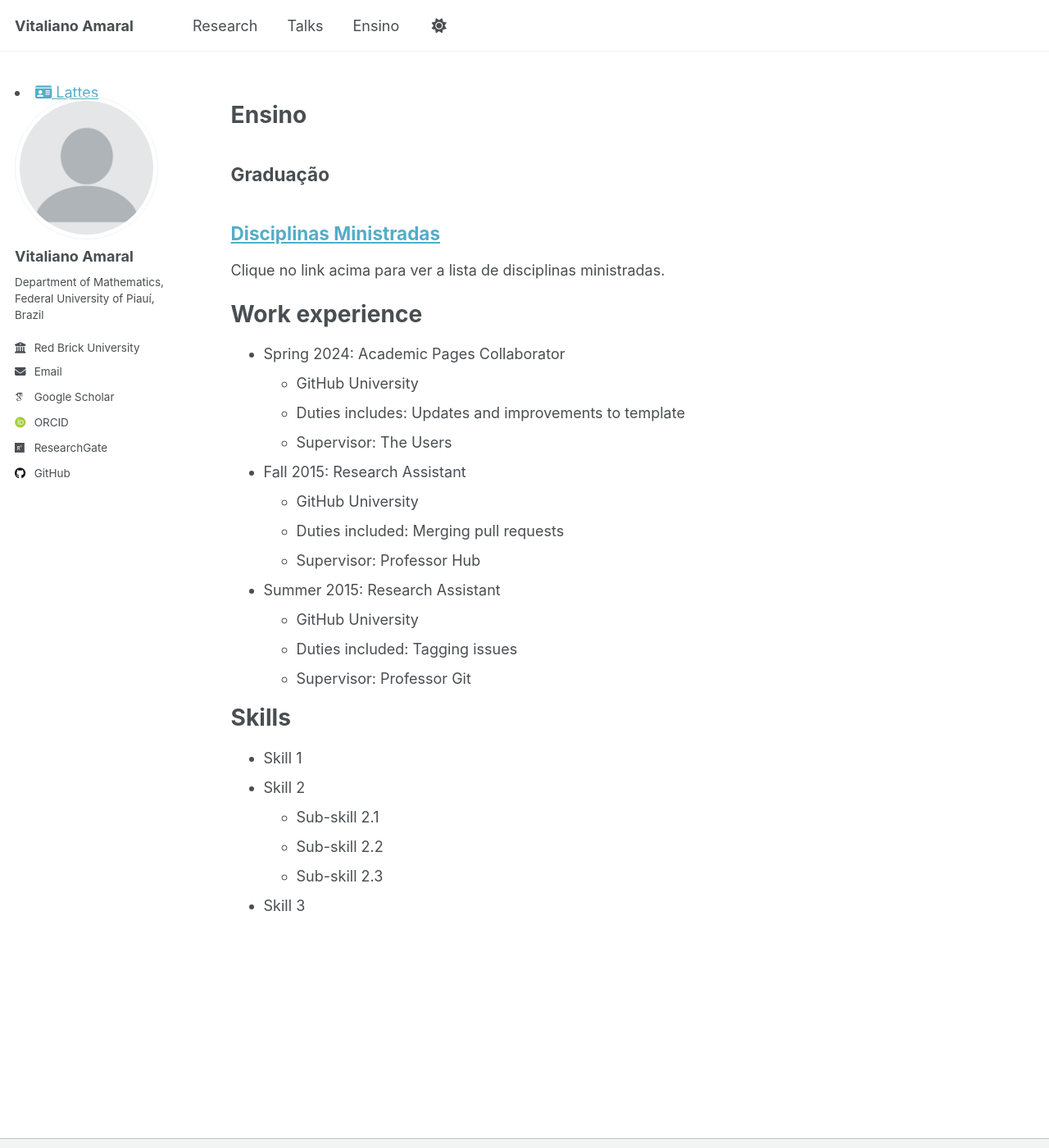
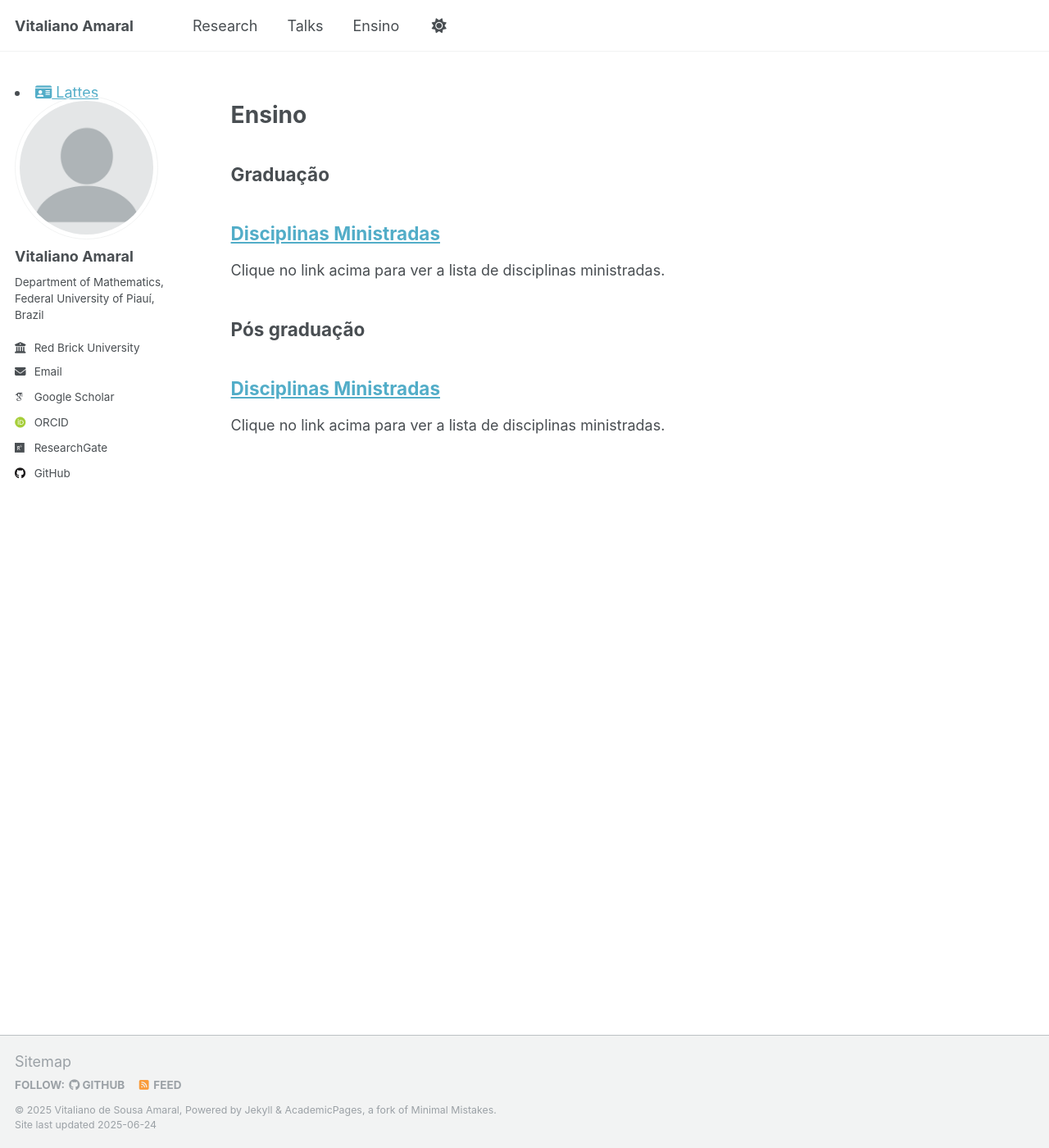
Before and after one commit to vitalianoamaral/vitalianoamaral.github.io, a Jekyll site: the page built from _pages/ensino.md, in a window 1280 px wide and 1400 px high. Shown: the whole window at 82% size. Built offline with Jekyll 4.4.1, drawn with Linux system fonts in a browser that asks for light colours; some web fonts are replaced.

Commit message:
Update ensino.md

```diff
--- a/_pages/ensino.md
+++ b/_pages/ensino.md
@@ -6,32 +6,9 @@ author_profile: true
 ---
 
 ## Graduação
-
 ## [Disciplinas Ministradas](/ensino/disciplinasg/)
 Clique no link acima para ver a lista de disciplinas ministradas.
 
-Work experience
-======
-* Spring 2024: Academic Pages Collaborator
-  * GitHub University
-  * Duties includes: Updates and improvements to template
-  * Supervisor: The Users
-
-* Fall 2015: Research Assistant
-  * GitHub University
-  * Duties included: Merging pull requests
-  * Supervisor: Professor Hub
-
-* Summer 2015: Research Assistant
-  * GitHub University
-  * Duties included: Tagging issues
-  * Supervisor: Professor Git
-
-Skills
-======
-* Skill 1
-* Skill 2
-  * Sub-skill 2.1
-  * Sub-skill 2.2
-  * Sub-skill 2.3
-* Skill 3
+## Pós graduação
+## [Disciplinas Ministradas](/ensino/disciplinasg/)
+Clique no link acima para ver a lista de disciplinas ministradas.
```
